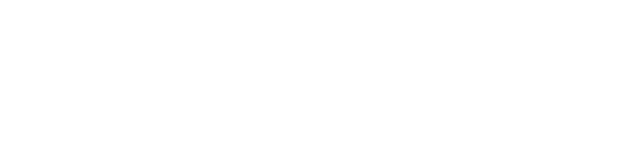
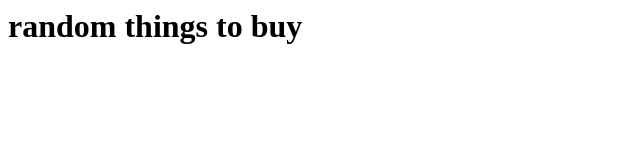
Before and after one commit to mj9620/Randomthingstobuy, a plain HTML site: page index.html in a window 1280 px wide. Shown: the whole page, without its empty margins (0-640 px from the left). Drawn offline with Linux system fonts and the light colour scheme.

Commit message:
Update index.html

```diff
--- a/index.html
+++ b/index.html
@@ -1,7 +1,7 @@
 <html>
 <head></head>
 <body>
-<h1 RANDOM THINGS TO BUY<strong></strong>
+<h1>random things to buy</h1>
 
 
 
```
